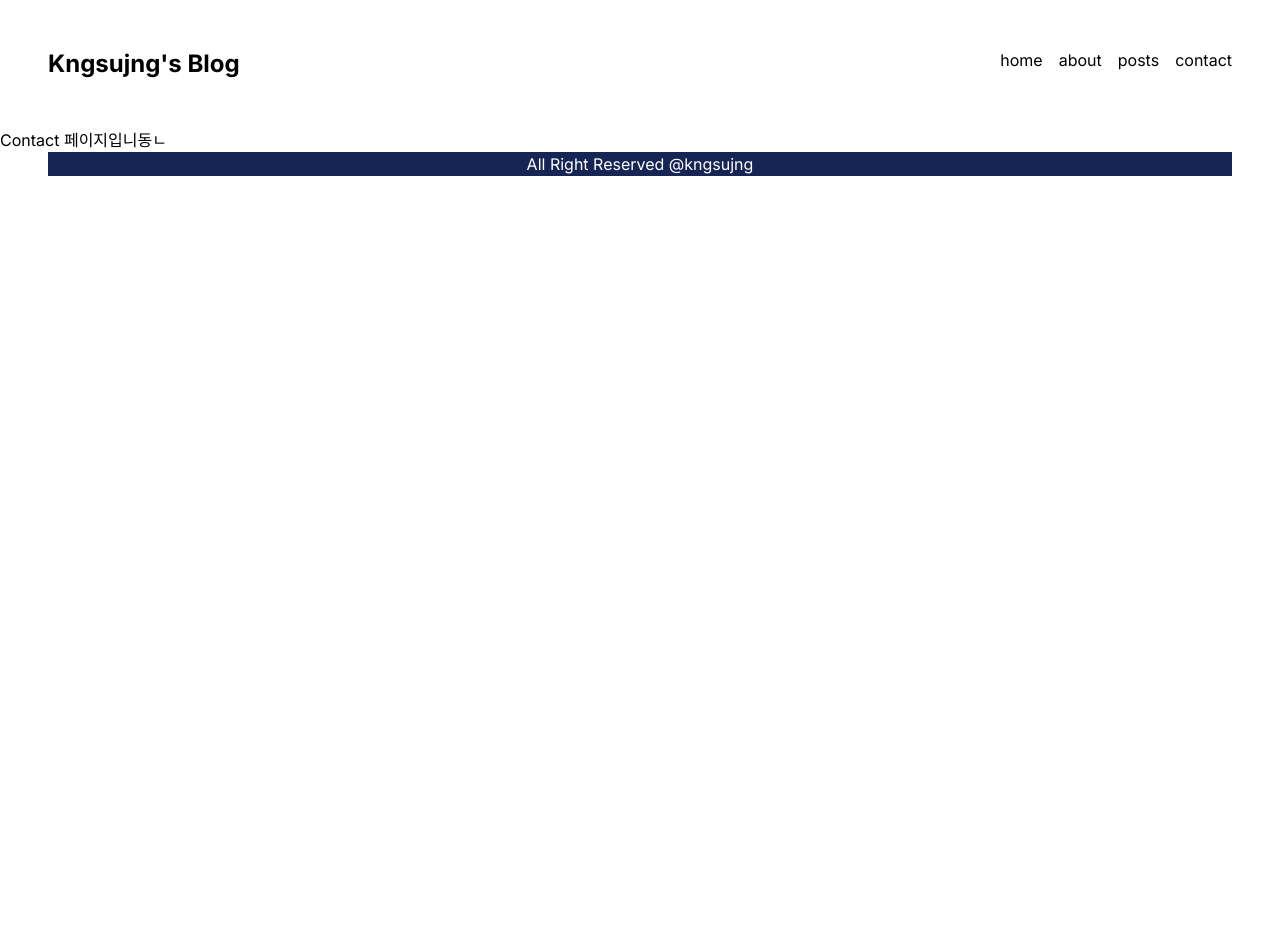
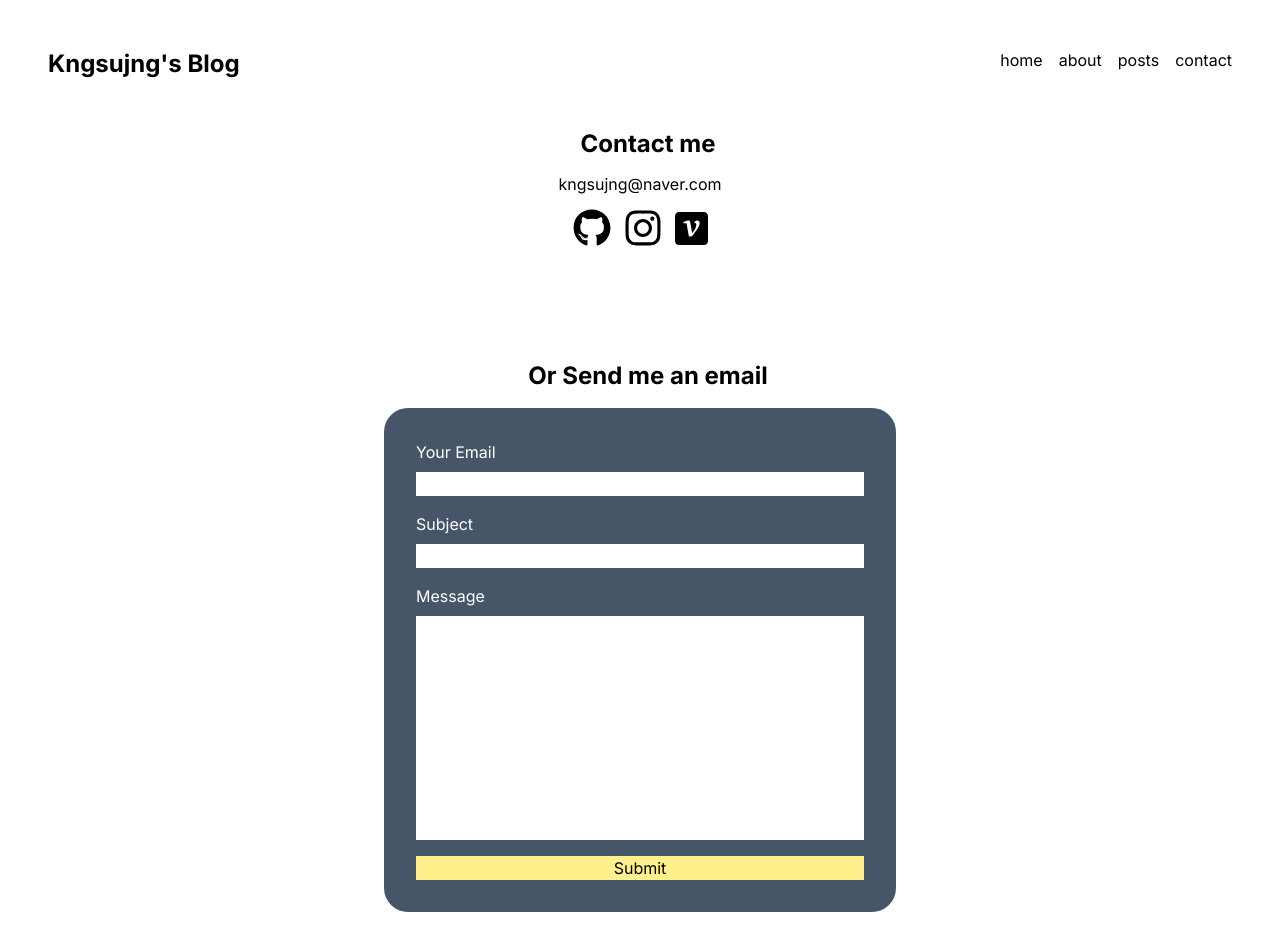
Before and after one commit to kngsujng/Blog-app, a Next.js app: page /contact in a window 1280 px wide. Shown: the top 952 px of the page. Before the commit the page ends 800 px from the top, so only its background shows below. Built offline with nearby package versions, Linux system fonts and the light colour scheme.

Commit message:
Design: Contact 페이지 디자인

```diff
--- a/package.json
+++ b/package.json
@@ -12,6 +12,7 @@
     "next": "14.0.4",
     "react": "^18",
     "react-dom": "^18",
+    "react-icons": "^5.0.1",
     "react-multi-carousel": "^2.8.4"
   },
   "devDependencies": {
--- /dev/null
+++ b/src/app/components/EmailForm.tsx
@@ -0,0 +1,39 @@
+'use client';
+
+const LABEL_CLASSNAME = 'text-white flex flex-col';
+
+export default function EmailForm() {
+	return (
+		<section className="text-center mx-auto my-28 w-2/5">
+			<h1 className="text-2xl font-bold mt-10 mb-4 ml-4">
+				Or Send me an email
+			</h1>
+			<form className="flex flex-col gap-4 text-left justify-center p-8 bg-slate-600 rounded-3xl">
+				<label className={LABEL_CLASSNAME}>
+					Your Email
+					<input
+						type="text"
+						className="mt-2"
+					/>
+				</label>
+				<label className={LABEL_CLASSNAME}>
+					Subject
+					<input
+						type="text"
+						className="mt-2"
+					/>
+				</label>
+				<label className={LABEL_CLASSNAME}>
+					Message
+					<textarea className="h-56 mt-2 resize-none" />
+				</label>
+				<button
+					onClick={() => {}}
+					className="bg-yellow-200"
+				>
+					Submit
+				</button>
+			</form>
+		</section>
+	);
+}
--- a/src/app/components/Profile.tsx
+++ b/src/app/components/Profile.tsx
@@ -8,7 +8,7 @@ export default function Profile() {
 	const router = useRouter();
 
 	return (
-		<section className="flex-col p-4 text-center">
+		<section className="flex flex-col p-4 text-center">
 			<Image
 				className="rounded-full mx-auto mb-4"
 				src={PROFILE_IMG}
--- a/src/app/contact/page.tsx
+++ b/src/app/contact/page.tsx
@@ -1,3 +1,27 @@
+import Link from 'next/link';
+import { FaGithub, FaInstagram } from 'react-icons/fa';
+import { SiVelog } from 'react-icons/si';
+import EmailForm from '../components/EmailForm';
+
 export default function Contact() {
-	return <div>Contact 페이지입니동ㄴ</div>;
+	return (
+		<>
+			<section className="text-center">
+				<h1 className="text-2xl font-bold mt-10 ml-4">Contact me</h1>
+				<p className="my-3">kngsujng@naver.com</p>
+				<div className="flex items-center justify-center gap-3">
+					<Link href="https://github.com/kngsujng">
+						<FaGithub size="38" />
+					</Link>
+					<Link href="https://www.instagram.com/kngsujng/">
+						<FaInstagram size="40" />
+					</Link>
+					<Link href="https://velog.io/@kngsujng/posts">
+						<SiVelog size="33" />
+					</Link>
+				</div>
+			</section>
+			<EmailForm />
+		</>
+	);
 }
```
Also changed, not shown: 1 other file (tests, documents, lock files or other folders).
